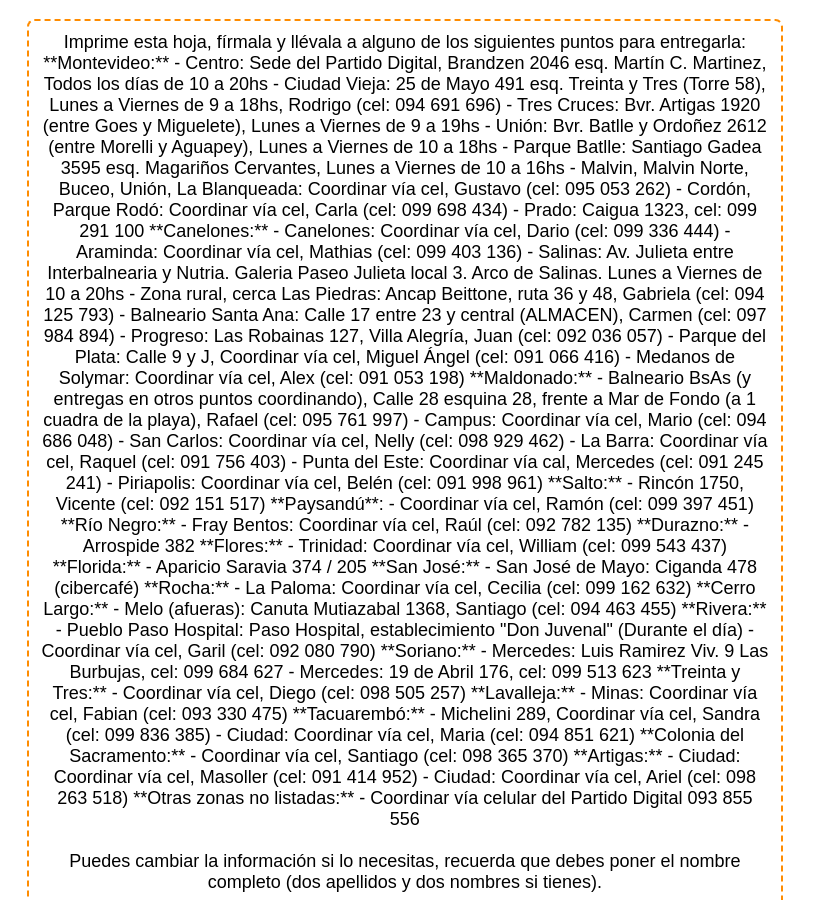
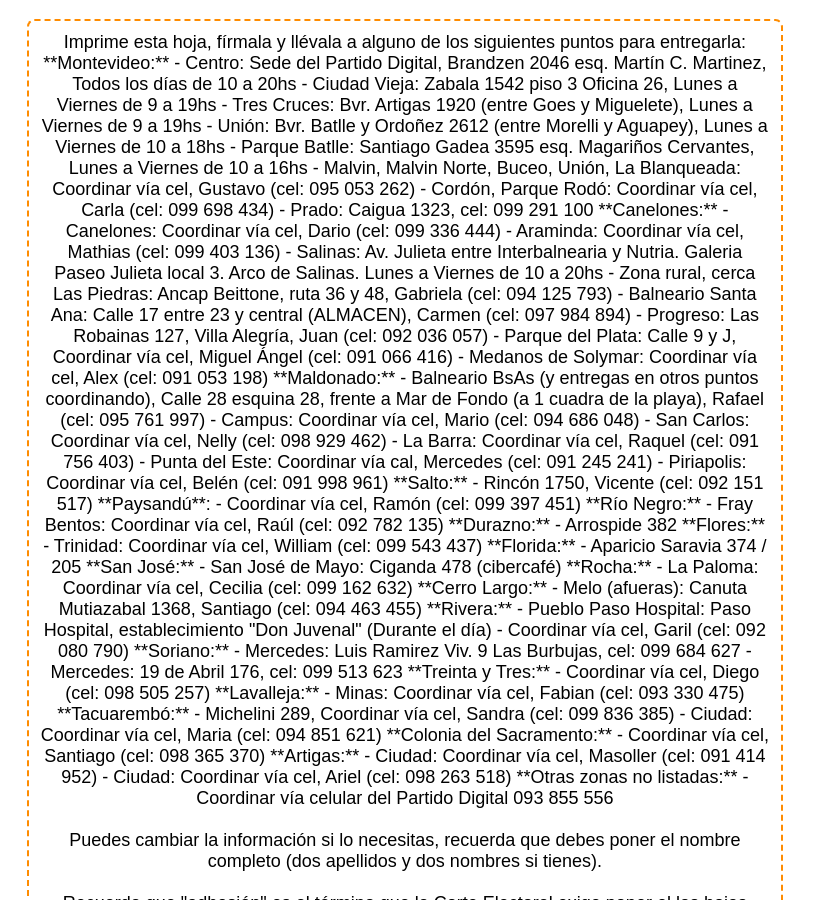
Before and after one commit to PartidoDigital/PartidoDigital-Web, a Jekyll site: the page built from hoja.html, in a window 1280 px wide and 900 px high. Shown: the whole window, without its empty margins (0-819 px from the left). Built offline with Jekyll 4.4.1, drawn with Linux system fonts in a browser that asks for light colours.

Commit message:
Update _ubicaciones.html

```diff
--- a/_includes/_ubicaciones.html
+++ b/_includes/_ubicaciones.html
@@ -1,7 +1,7 @@
 
 **Montevideo:**
  - Centro: Sede del Partido Digital, Brandzen 2046 esq. Martín C. Martinez, Todos los días de 10 a 20hs
- - Ciudad Vieja: 25 de Mayo 491 esq. Treinta y Tres (Torre 58), Lunes a Viernes de 9 a 18hs, Rodrigo (cel: 094 691 696)
+ - Ciudad Vieja: Zabala 1542 piso 3 Oficina 26, Lunes a Viernes de 9 a 19hs
  - Tres Cruces: Bvr. Artigas 1920 (entre Goes y Miguelete), Lunes a Viernes de 9 a 19hs
  - Unión: Bvr. Batlle y Ordoñez 2612 (entre Morelli y Aguapey), Lunes a Viernes de 10 a 18hs
  - Parque Batlle: Santiago Gadea 3595 esq. Magariños Cervantes, Lunes a Viernes de 10 a 16hs
```
